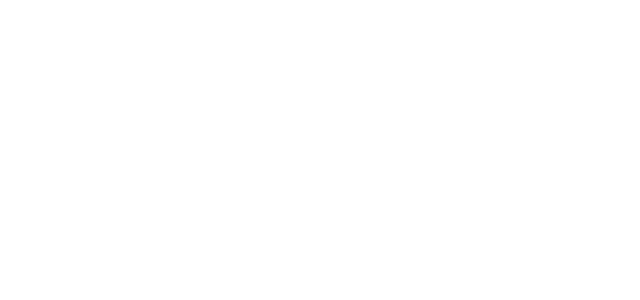
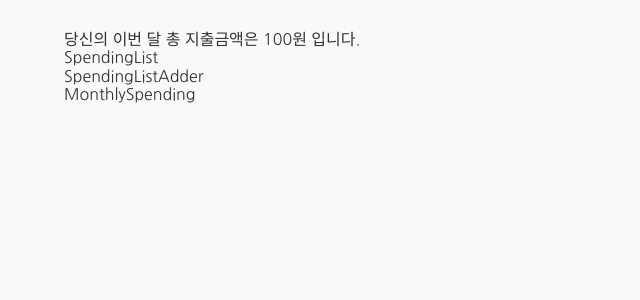
Before and after one commit to KimByeongHwa/WalletTracker, a React (Create React App) app: page / in a window 1280 px wide. Shown: the top 300 px of the page, without its empty margins (0-640 px from the left). Built offline with nearby package versions, Linux system fonts and the light colour scheme.

Commit message:
0116 컴포넌트 구성 완료

```diff
--- a/package.json
+++ b/package.json
@@ -11,6 +11,7 @@
     "react-router-dom": "^6.6.2",
     "react-scripts": "5.0.1",
     "styled-components": "^5.3.6",
+    "styled-reset": "^4.4.5",
     "web-vitals": "^2.1.4"
   },
   "scripts": {
--- a/public/index.html
+++ b/public/index.html
@@ -1,43 +1,17 @@
 <!DOCTYPE html>
-<html lang="en">
+<html lang="ko">
   <head>
     <meta charset="utf-8" />
-    <link rel="icon" href="%PUBLIC_URL%/favicon.ico" />
     <meta name="viewport" content="width=device-width, initial-scale=1" />
-    <meta name="theme-color" content="#000000" />
-    <meta
-      name="description"
-      content="Web site created using create-react-app"
+    <link rel="preconnect" href="https://fonts.googleapis.com" />
+    <link rel="preconnect" href="https://fonts.gstatic.com" crossorigin />
+    <link
+      href="https://fonts.googleapis.com/css2?family=Nanum+Gothic:wght@400;700;800&display=swap"
+      rel="stylesheet"
     />
-    <link rel="apple-touch-icon" href="%PUBLIC_URL%/logo192.png" />
-    <!--
-      manifest.json provides metadata used when your web app is installed on a
-      user's mobile device or desktop. See https://developers.google.com/web/fundamentals/web-app-manifest/
-    -->
-    <link rel="manifest" href="%PUBLIC_URL%/manifest.json" />
-    <!--
-      Notice the use of %PUBLIC_URL% in the tags above.
-      It will be replaced with the URL of the `public` folder during the build.
-      Only files inside the `public` folder can be referenced from the HTML.
-
-      Unlike "/favicon.ico" or "favicon.ico", "%PUBLIC_URL%/favicon.ico" will
-      work correctly both with client-side routing and a non-root public URL.
-      Learn how to configure a non-root public URL by running `npm run build`.
-    -->
-    <title>React App</title>
+    <title>Wallet Tracker</title>
   </head>
   <body>
-    <noscript>You need to enable JavaScript to run this app.</noscript>
     <div id="root"></div>
-    <!--
-      This HTML file is a template.
-      If you open it directly in the browser, you will see an empty page.
-
-      You can add webfonts, meta tags, or analytics to this file.
-      The build step will place the bundled scripts into the <body> tag.
-
-      To begin the development, run `npm start` or `yarn start`.
-      To create a production bundle, use `npm run build` or `yarn build`.
-    -->
   </body>
 </html>
--- a/src/App.jsx
+++ b/src/App.jsx
@@ -1,10 +1,49 @@
+import React from "react";
+import { Reset } from "styled-reset";
+import { createGlobalStyle } from "styled-components";
+import TotalSpending from "./components/TotalSpending";
+import SpendingList from "./components/SpendingList";
+import SpendingListAdder from "./components/SpendingListAdder";
+import MonthlySpending from "./components/MonthlySpending";
 
 function App() {
   return (
-    <div className="App">
-
-    </div>
+    <>
+      <Reset />
+      <GlobalStyle />
+      <TotalSpending />
+      <SpendingList />
+      <SpendingListAdder />
+      <MonthlySpending />
+    </>
   );
 }
 
 export default App;
+
+const GlobalStyle = createGlobalStyle`
+  html{
+    height: 100%;
+  }
+
+  body{
+    font-family: 'Nanum Gothic', 'malgun gothic', AppleGothic, dotum, sans-serif;
+    font-size: 16px;
+    color: #333;
+    line-height: 1.15;
+    height: 100%;
+    background-color: #F9F9F9;
+    width: 90vw;
+    margin: 0 auto;
+  }
+
+  a{
+    text-decoration: none;
+    color: #333;
+  }
+
+  input{
+    font-family: 'Nanum Gothic', 'malgun gothic', AppleGothic, dotum, sans-serif;
+    color: #333;
+  }
+`;
--- /dev/null
+++ b/src/components/MonthlySpending.jsx
@@ -0,0 +1,7 @@
+import React from "react";
+
+function MonthlySpending() {
+  return <div>MonthlySpending</div>;
+}
+
+export default MonthlySpending;
--- /dev/null
+++ b/src/components/SpendingList.jsx
@@ -0,0 +1,7 @@
+import React from "react";
+
+function SpendingList() {
+  return <div>SpendingList</div>;
+}
+
+export default SpendingList;
--- /dev/null
+++ b/src/components/SpendingListAdder.jsx
@@ -0,0 +1,7 @@
+import React from "react";
+
+function SpendingListAdder() {
+  return <div>SpendingListAdder</div>;
+}
+
+export default SpendingListAdder;
--- /dev/null
+++ b/src/components/TotalSpending.jsx
@@ -0,0 +1,16 @@
+import React from "react";
+import styled from "styled-components";
+
+function TotalSpending() {
+  return (
+    <Wrapper>
+      <h1>당신의 이번 달 총 지출금액은 100원 입니다.</h1>
+    </Wrapper>
+  );
+}
+
+export default TotalSpending;
+
+const Wrapper = styled.div`
+  margin-top: 30px;
+`;
```
Also changed, not shown: 1 other file (tests, documents, lock files or other folders).
